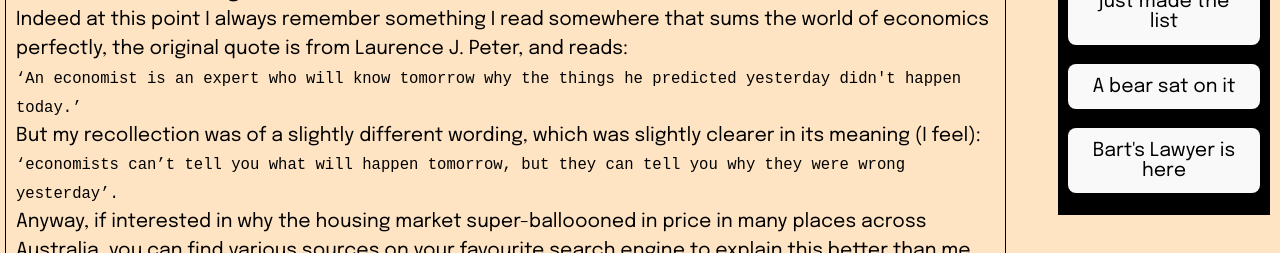
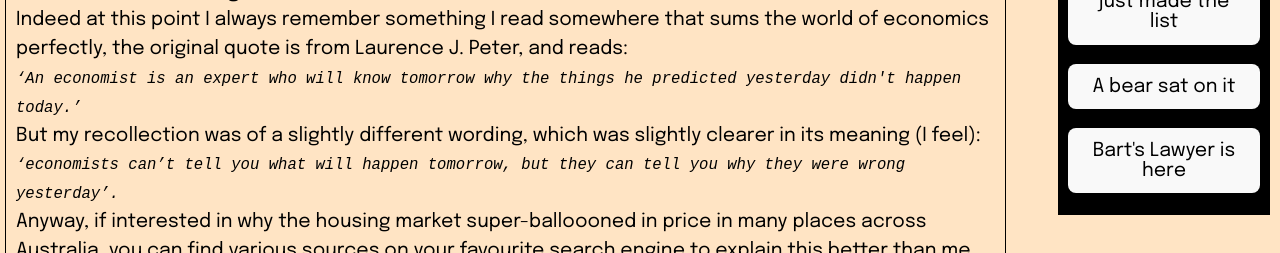
Before and after one commit to LBR474/BDA_Vue_Blog, a Vue app: page / in a window 1280 px wide. Shown: the part 636-889 px from the top of the page. Built offline with nearby package versions, Linux system fonts and the light colour scheme.

Commit message:
add italics to <code>

```diff
--- a/src/components/Post_6.vue
+++ b/src/components/Post_6.vue
@@ -12,9 +12,10 @@ I was furious for a lot of reasons. <br>
 Firstly, there was the completely gobsmacking realisation that this woman had just seen the suffering and death of millions of people across the world as an opportunity to make money. <br>
 COVID did a lot of things to the economy, nearly all of them bad, and one of them was the superheating of the housing market, certainly in Byron Bay. <br>
 I can’t exactly get it straight in my mind how or why this happened, you would think that with everyone at home because of the lockdowns, no one was selling or buying, so the prices should remain flat. <br>
-However like most things to do with economics counter-intuitive seems to be the watchword. <br>
-Indeed at this point I always remember something I read somewhere that sums the world of economics perfectly, the original quote is from Laurence J. Peter, and reads: <br>  <code>‘An economist is an expert who will know tomorrow why the things he predicted yesterday didn't happen today.’ </code> <br>
-But my recollection was of a slightly different wording, which was slightly clearer in its meaning (I feel): <br> <code>
+However like most things to do with economics counter-intuitive seems to be the watchword. <br >
+
+Indeed at this point I always remember something I read somewhere that sums the world of economics perfectly, the original quote is from Laurence J. Peter, and reads: <br>  <code class="italic">‘An economist is an expert who will know tomorrow why the things he predicted yesterday didn't happen today.’ </code> <br>
+ But my recollection was of a slightly different wording, which was slightly clearer in its meaning (I feel): <br> <code class="italic">
  ‘economists can’t tell you what will happen tomorrow, but they can tell you why they were wrong yesterday’. </code> <br>
 Anyway, if interested in why the housing market super-balloooned in price in many places across Australia, you can find various sources on your favourite search engine to explain this better than me. <br>
 <figure class="rightImage">
@@ -121,8 +122,9 @@ Moving on, after some weeks of waiting, I began to feel that I should have heard
 But with no word, I felt I better get proactive, so I rang one of the publishers.
 There I spoke with a helpful person, and even that was something of a miracle, as that conversation made me realise. <br>
 I say miracle, because publishers are so swamped that even getting someone to answer the phone is a something of a rarity, compare with the modern era where no company answers the phone but simply advises you in the voice answer message to go to their website and look at the Frequently Asked Questions page and see if that helps with your query, meaning: f*** off and don’t bother us. <br>
-Anyway the helpful person at the publishers told me that they don’t take unsolicited manuscripts, <code>‘we only publish books sent to us by literary agents’. </code>
-So I rang off and went to the yellow pages for Sydney and looked up literary agents, and there were three listed as I recall.I rang the first one in the book and they told me: <code>‘we won’t take you on unless you’ve already been published’. </code> <br>
+Anyway the helpful person at the publishers told me that they don’t take unsolicited manuscripts, <code  class="italic">‘we only publish books sent to us by literary agents’. </code> <br>
+So I rang off and went to the yellow pages for Sydney and looked up literary agents, and there were three listed as I recall. <br>
+I rang the first one in the book and they told me: <code class="italic">‘we won’t take you on unless you’ve already been published’. </code> <br>
 So with a snarling groan at the unfairness of life (as I saw it), my literary ambitions died for the moment. <br>
 There was back then a thing called vanity publishing, where you publish your own book, and then hawk it around book stores hoping they would put it on the shelf, but I was not really prepared to do that. <br>
 There have been successes using this process, Mathew Reilly, the thriller writer, began this way, and I suppose I could have done that, but as I look back on it, that just all seemed too hard. <br>
--- a/src/style.css
+++ b/src/style.css
@@ -119,6 +119,10 @@ h2 {
   font-size: 40px;
 }
 
+.italic {
+  font-style: italic;
+}
+
 
 
 .leftImage {
```
